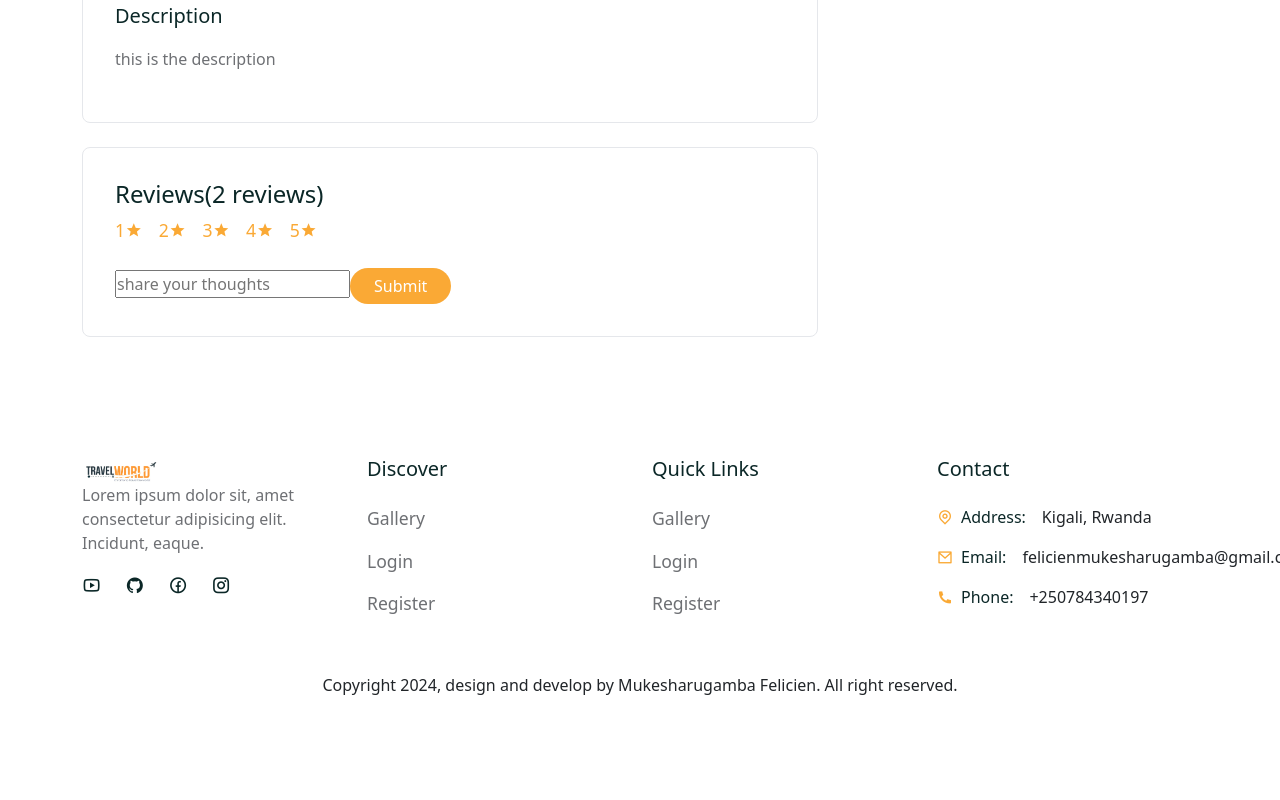
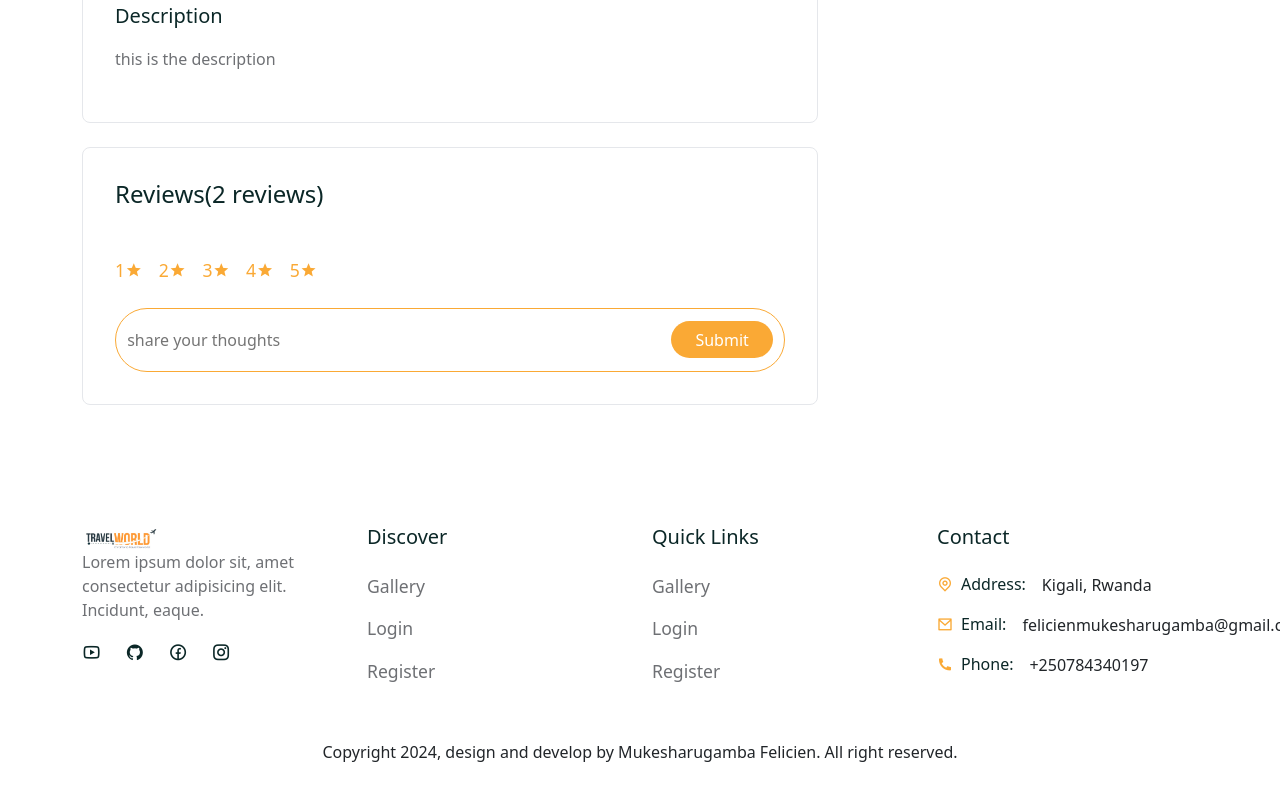
Before and after one commit to Felicien1992/Tour-full-project, a React (Create React App) app in the folder frontend/: page /tours/01 in a window 1280 px wide. Shown: the part 835-1635 px from the top of the page. Before the commit the page ends 1578 px from the top, so only its background shows below. Built offline with nearby package versions, Linux system fonts and the light colour scheme; a web font is replaced by a local one.

Commit message:
style form

```diff
--- a/frontend/src/styles/tour-details.css
+++ b/frontend/src/styles/tour-details.css
@@ -52,4 +52,25 @@
   display: flex;
   align-items: center;
   color: var(--secondary-color);
+  cursor: pointer;
 }
+
+.tour__reviews h4{
+    margin-bottom: 3rem;
+}
+
+.review__input{
+    display: flex;
+    align-items: center;
+    justify-content: space-between;
+    width: 100%;
+    padding: 0.7rem;
+    border-radius: 2rem;
+    border: 1px solid var(--secondary-color);
+}
+
+.review__input input{
+    width: 100%;
+    padding: 0.5rem 0;
+    border: none;
+}
```
